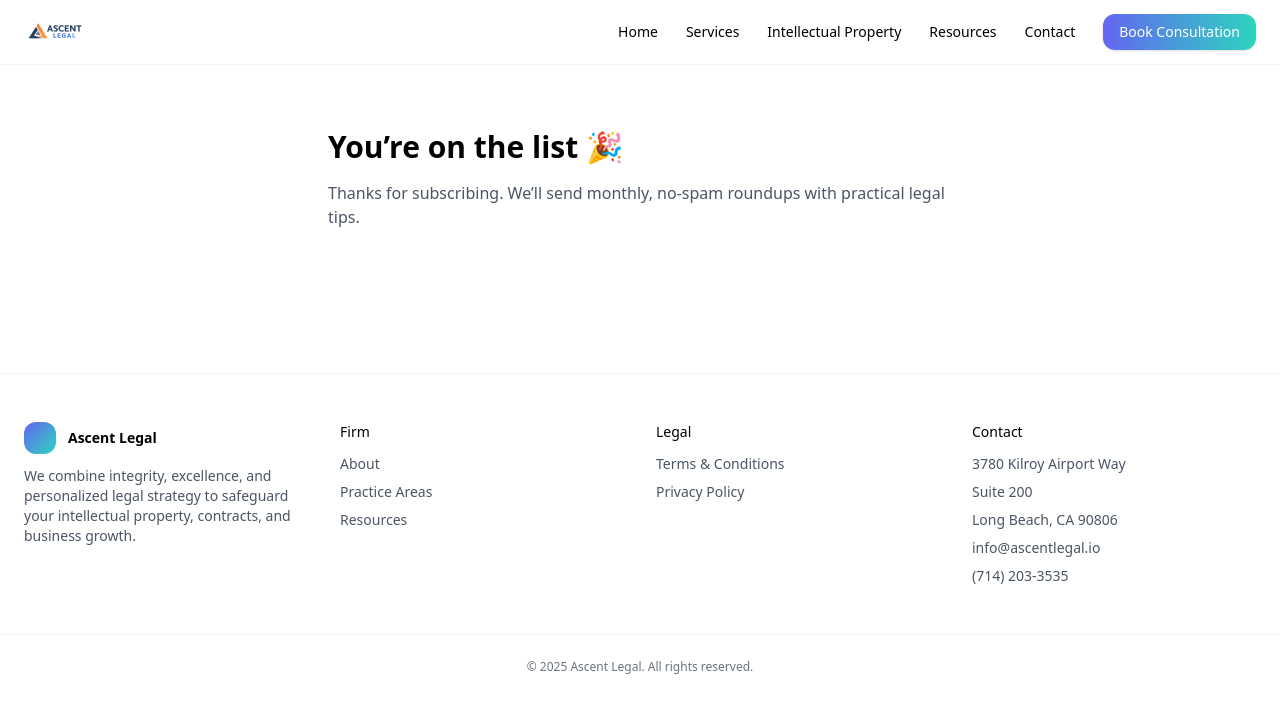
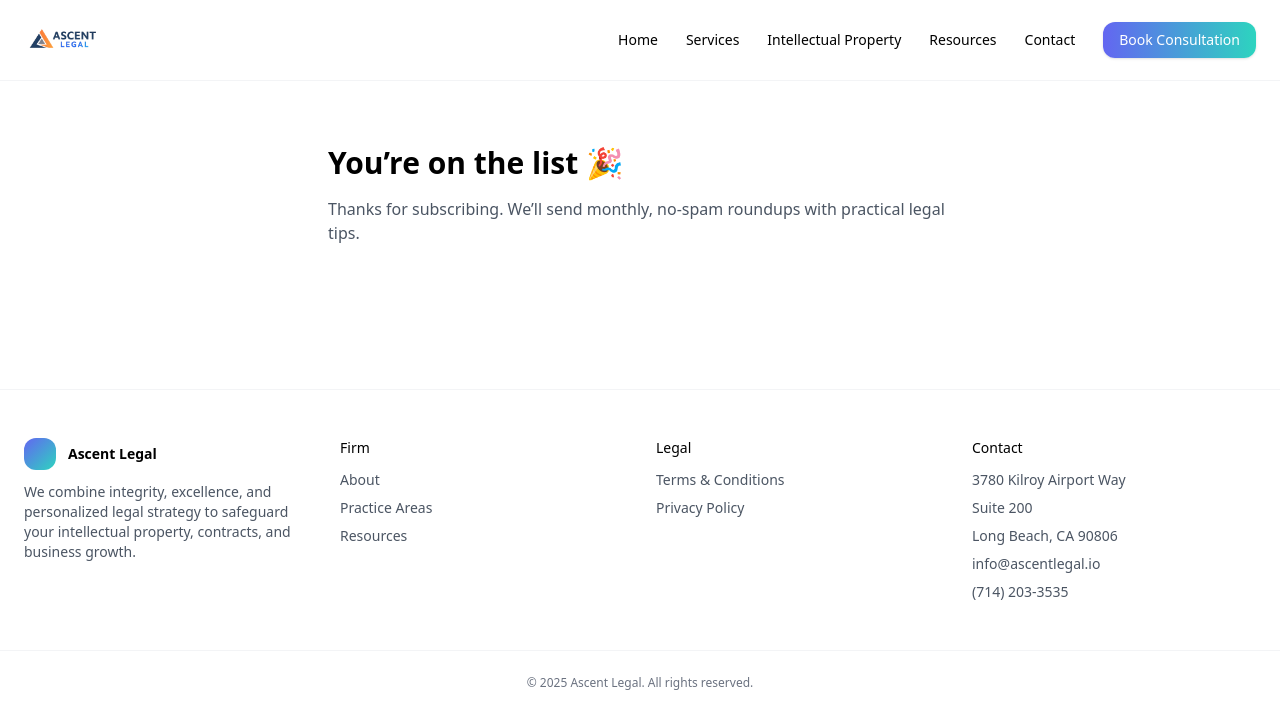
Before and after one commit to ajdreams17/Ascentlegal, a Next.js app: page /Thanks in a window 1280 px wide. Shown: the top 728 px of the page. Built offline with nearby package versions, Linux system fonts and the light colour scheme; no server answers.

Commit message:
Update Header.jsx

```diff
--- a/components/Header.jsx
+++ b/components/Header.jsx
@@ -28,16 +28,16 @@ export default function Header() {
 
   return (
     <header className="sticky top-0 z-50 bg-white/80 backdrop-blur border-b border-gray-100">
-      <div className="mx-auto max-w-7xl px-4 sm:px-6 h-16 flex items-center justify-between">
+      <div className="mx-auto max-w-7xl px-4 sm:px-6 h-20 flex items-center justify-between">
 
         {/* LOGO */}
         <Link href="/" className="flex items-center gap-2">
           <Image
             src="/ascent-logo.png"
             alt="Ascent Legal Logo"
-            width={400}     // intrinsic size
-            height={120}    // intrinsic size
-            className="h-12 w-auto sm:h-14 md:h-16"  // responsive scaling
+            width={500}     // intrinsic size
+            height={160}    // intrinsic size
+            className="h-14 w-auto sm:h-16 md:h-18 lg:h-20"  // visible size
             priority
           />
         </Link>
```
